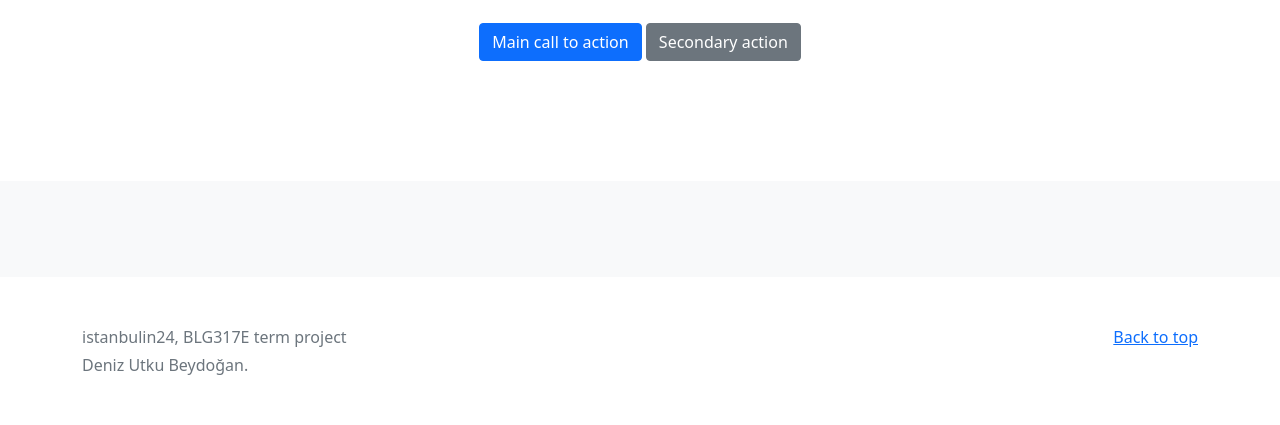
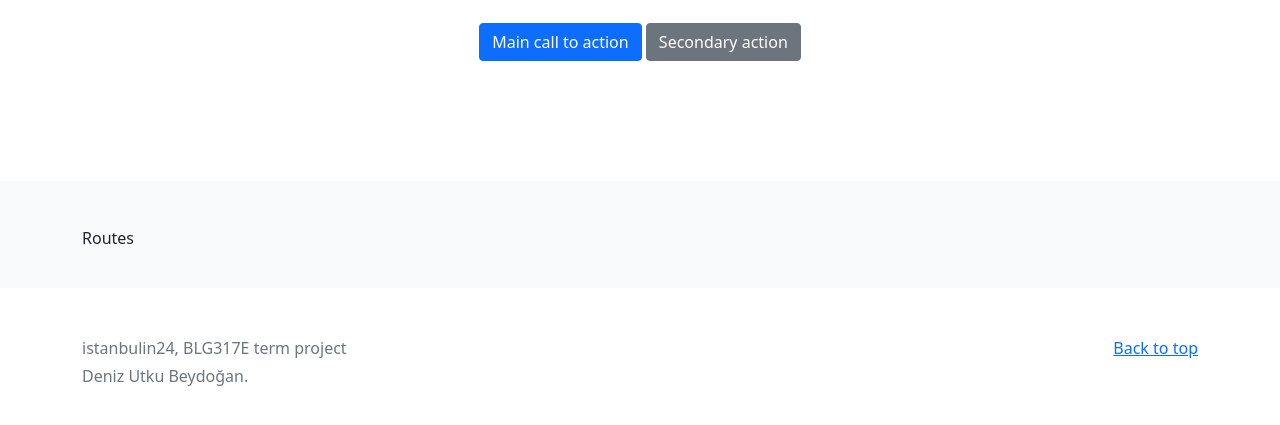
Before and after one commit to denizutku/istanbulin24, a Flask app: page / in a window 1280 px wide. Shown: the part 326-751 px from the top of the page. Run offline with Flask 2, Linux system fonts and the light colour scheme; data that the repository does not hold is empty; some libraries are stand-ins or nearby versions.

Commit message:
homepage route cards updated

```diff
--- a/templates/homepage.html
+++ b/templates/homepage.html
@@ -18,6 +18,7 @@
     <div class="album py-5 bg-light">
         <div class="container">
 
+          <h6>Routes</h6>
 
           <div class="row row-cols-1 row-cols-sm-2 row-cols-md-3 g-3">
 
@@ -25,8 +26,6 @@
 
             <div class="col">
               <div class="card shadow-sm">
-                <svg class="bd-placeholder-img card-img-top" width="100%" height="225" xmlns="http://www.w3.org/2000/svg" role="img" aria-label="Placeholder: Thumbnail" preserveAspectRatio="xMidYMid slice" focusable="false"><title>Placeholder</title><rect width="100%" height="100%" fill="#55595c"/><text x="50%" y="50%" fill="#eceeef" dy=".3em">Thumbnail</text></svg>
-
                 <div class="card-body">
                   <h5 class="card-title">{{route[2]}}</h5>
                   <p class="card-text">{{route[3]}}</p>
```
